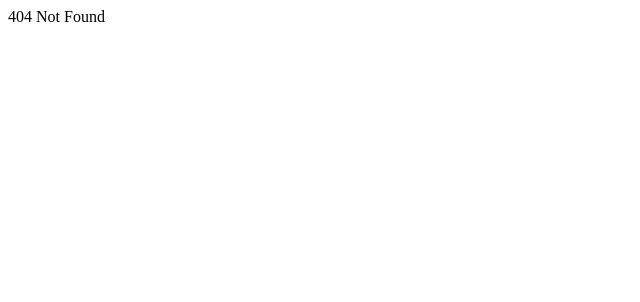
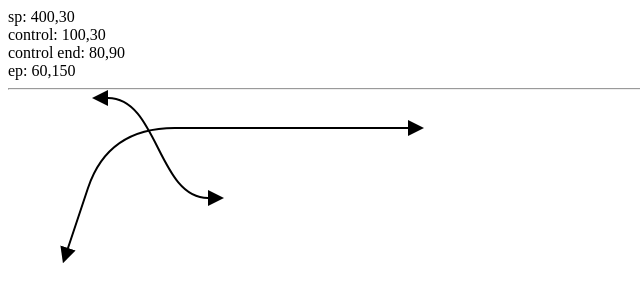
Before and after one commit to weihuQAQ/orange-app, a React (Vite) app: page /svg in a window 1280 px wide. Before the commit this address had no page. Shown: the top 302 px of the page, without its empty margins (0-640 px from the left). Built offline with nearby package versions, Linux system fonts and the light colour scheme.

Commit message:
feat: svg demo

```diff
--- /dev/null
+++ b/src/pages/SvgLine/index.tsx
@@ -0,0 +1,62 @@
+import type { FC } from 'react';
+
+const SvgLine: FC = () => {
+  const sp = { x: 400, y: 30 };
+  const controlPoint = { x: 100, y: 30 };
+  const ep = { x: 60, y: 150 };
+
+  const path = `
+    M${sp.x},${sp.y} L${(sp.x + controlPoint.x) / 3},${sp.y}
+    Q${controlPoint.x},${controlPoint.y} ${(ep.x + controlPoint.x) / 2},${(ep.y + controlPoint.y) / 2}
+    L${ep.x},${ep.y}
+  `;
+
+  return (
+    <div>
+      <div>sp: {`${sp.x},${sp.y}`}</div>
+      <div>control: {`${controlPoint.x},${controlPoint.y}`}</div>
+      <div>control end: {`${(ep.x + controlPoint.x) / 2},${(ep.y + controlPoint.y) / 2}`}</div>
+      <div>ep: {`${ep.x},${ep.y}`}</div>
+
+      <hr />
+
+      <svg style={{ overflow: 'visible' }}>
+        <defs>
+          <marker
+            id="triangle"
+            markerUnits="strokeWidth"
+            markerWidth="8"
+            markerHeight="8"
+            refX="0"
+            refY="4"
+            orient="auto-start-reverse"
+          >
+            <path d="M0,0 L8,4 L0,8 z" />
+          </marker>
+        </defs>
+
+        <path
+          d={path}
+          strokeWidth={2}
+          stroke="black"
+          strokeDasharray=""
+          strokeLinecap="round"
+          fill="none"
+          markerStart={`url(#triangle)`}
+          markerEnd={`url(#triangle)`}
+        />
+
+        <path
+          d="M100,0 C150,0 150,100 200,100"
+          stroke="black"
+          strokeWidth="2"
+          fill="none"
+          markerStart="url(#triangle)"
+          markerEnd="url(#triangle)"
+        />
+      </svg>
+    </div>
+  );
+};
+
+export default SvgLine;
```
Also changed, not shown: src/router/index.tsx (+15 -9 lines).
